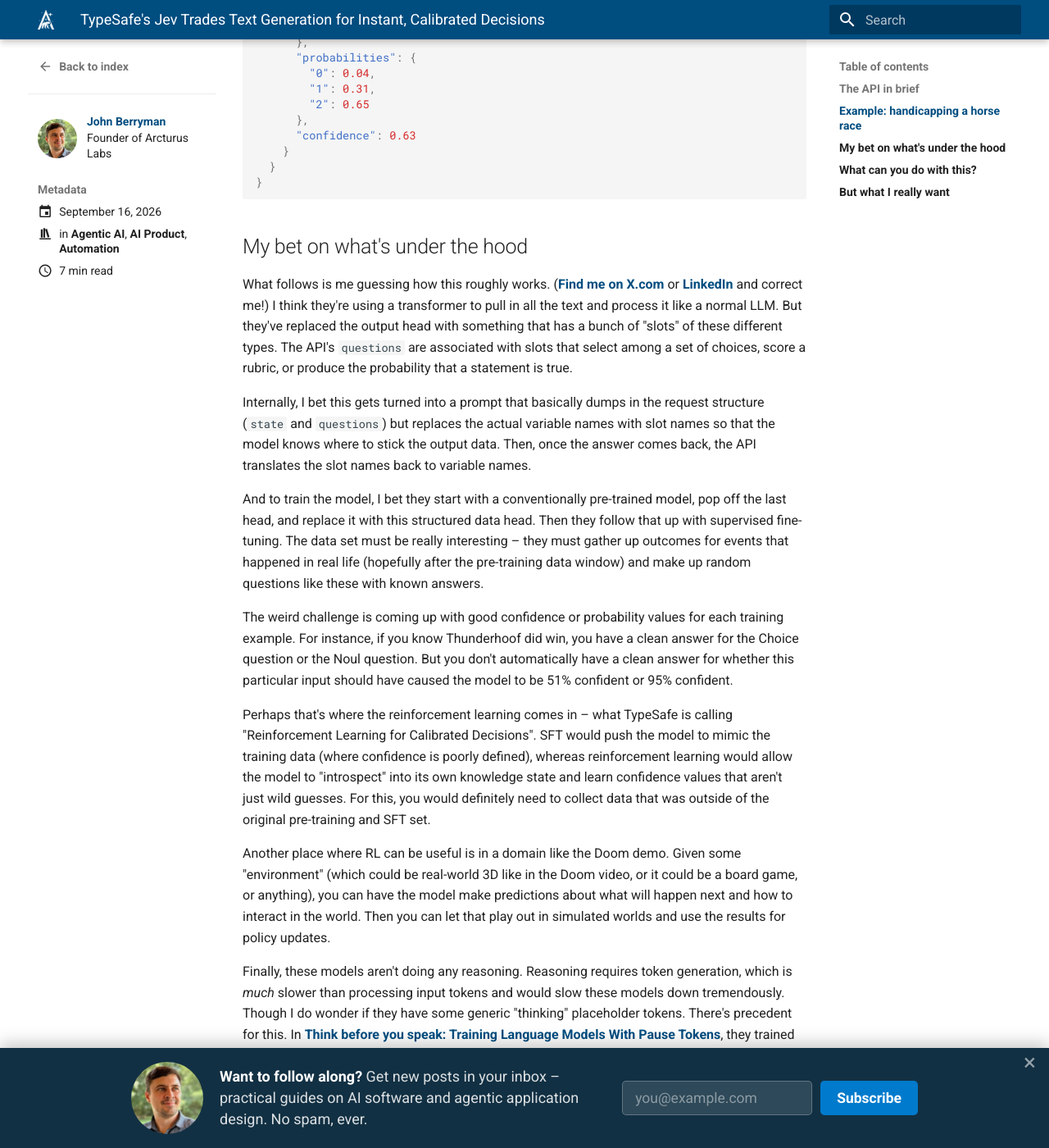
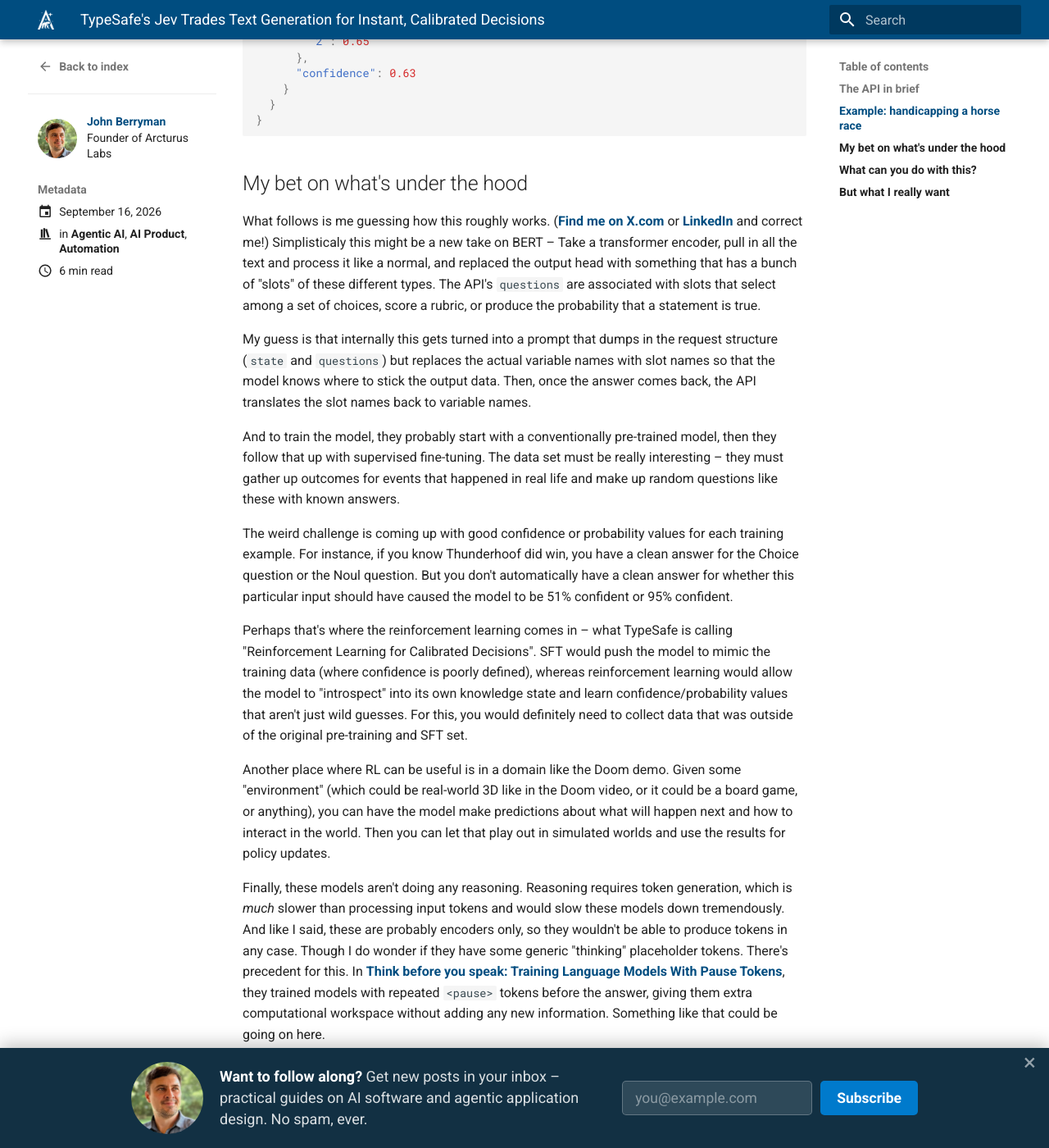
Before and after one commit to arcturus-labs/blog, an MkDocs documentation site: the page built from docs/blog/posts/typesafe_jev_trades_text_generation_for_instant_calibrated_decisions.md, in a window 1280 px wide and 1400 px high, scrolled down 2357 px. Shown: the whole window at 82% size. Built offline with MkDocs 1.6.1 and Material for MkDocs 9.7.7, drawn with Linux system fonts in a browser that asks for light colours; some of the changed text lies outside the part shown.

Commit message:
Sync TypeSafe Jev post with latest draft

```diff
--- a/docs/blog/posts/typesafe_jev_trades_text_generation_for_instant_calibrated_decisions.md
+++ b/docs/blog/posts/typesafe_jev_trades_text_generation_for_instant_calibrated_decisions.md
@@ -11,13 +11,13 @@
 
 # TypeSafe's Jev Trades Text Generation for Instant, Calibrated Decisions
 
-TypeSafe just announced [System One models and Jev](https://typesafe.ai/blog/introducing-system-one-models-and-jev), and it's an interesting new take on transformer-based language models that could be _really_ useful if some of their claims bear out.
+TypeSafe just announced [System One models and Jev](https://typesafe.ai/blog/introducing-system-one-models-and-jev), and it's an interesting new take on transformer-based language models that could be _really_ useful.
 
-The basic idea: you send the model a `state` (all the text or JSON data you want it to consider) plus a list of `questions` you want answered. But instead of responding with more text predicted one token at a time, Jev responds with `answers` to those questions, almost instantaneously. The answers can be of a few different types: a `choice` picks one item from a fixed list, a `noul` (whatever the heck that means) gives the probability from zero to one that something is true, and a `score` picks a position on an ordered rubric. Each answer also comes back with probabilities and (except `noul`, weirdly) a confidence value.
+The basic idea: you send the model a `state` (all the text or JSON data you want it to consider) plus a list of `questions` you want answered. But instead of responding with more text predicted one token at a time, Jev responds with `answers` to those questions, almost instantaneously. The answers come in three flavors – `choice`, `noul`, and `score` – which I'll describe below.
 
 <!-- more -->
 
-The utility of this model comes from its speed and the accuracy with which it makes its numerical predictions. Conventional LLMs are orders of magnitude slower, and if you ask how confident they are, they famously just make crap up that has little bearing on reality.
+The utility of this model comes from its speed and the accuracy with which it makes its numerical predictions. Conventional LLMs are orders of magnitude slower, and if you ask how confident they are, they'll give you a number that often has little bearing on reality.
 
 The demos for Jev are super impressive. Literally, stop reading my blog post right now and go look at the Doom demo. They are sending 7 requests per second and having Jev predict which button should be pressed in real time. Jev can easily navigate the Doom map and blow away the baddies. ... Try that with an LLM.
 
@@ -113,19 +113,19 @@
 
 ## My bet on what's under the hood
 
-What follows is me guessing how this roughly works. ([Find me on X.com](https://x.com/JnBrymn) or [LinkedIn](https://www.linkedin.com/in/john-berryman-864b1713/) and correct me!) I think they're using a transformer to pull in all the text and process it like a normal LLM. But they've replaced the output head with something that has a bunch of "slots" of these different types. The API's `questions` are associated with slots that select among a set of choices, score a rubric, or produce the probability that a statement is true.
+What follows is me guessing how this roughly works. ([Find me on X.com](https://x.com/JnBrymn) or [LinkedIn](https://www.linkedin.com/in/john-berryman-864b1713/) and correct me!) Simplisticaly this might be a new take on BERT – Take a transformer encoder, pull in all the text and process it like a normal, and replaced the output head with something that has a bunch of "slots" of these different types. The API's `questions` are associated with slots that select among a set of choices, score a rubric, or produce the probability that a statement is true.
 
-Internally, I bet this gets turned into a prompt that basically dumps in the request structure (`state` and `questions`) but replaces the actual variable names with slot names so that the model knows where to stick the output data. Then, once the answer comes back, the API translates the slot names back to variable names.
+My guess is that internally this gets turned into a prompt that dumps in the request structure (`state` and `questions`) but replaces the actual variable names with slot names so that the model knows where to stick the output data. Then, once the answer comes back, the API translates the slot names back to variable names.
 
-And to train the model, I bet they start with a conventionally pre-trained model, pop off the last head, and replace it with this structured data head. Then they follow that up with supervised fine-tuning. The data set must be really interesting – they must gather up outcomes for events that happened in real life (hopefully after the pre-training data window) and make up random questions like these with known answers.
+And to train the model, they probably start with a conventionally pre-trained model, then they follow that up with supervised fine-tuning. The data set must be really interesting – they must gather up outcomes for events that happened in real life and make up random questions like these with known answers.
 
 The weird challenge is coming up with good confidence or probability values for each training example. For instance, if you know Thunderhoof did win, you have a clean answer for the Choice question or the Noul question. But you don't automatically have a clean answer for whether this particular input should have caused the model to be 51% confident or 95% confident.
 
-Perhaps that's where the reinforcement learning comes in – what TypeSafe is calling "Reinforcement Learning for Calibrated Decisions". SFT would push the model to mimic the training data (where confidence is poorly defined), whereas reinforcement learning would allow the model to "introspect" into its own knowledge state and learn confidence values that aren't just wild guesses. For this, you would definitely need to collect data that was outside of the original pre-training and SFT set.
+Perhaps that's where the reinforcement learning comes in – what TypeSafe is calling "Reinforcement Learning for Calibrated Decisions". SFT would push the model to mimic the training data (where confidence is poorly defined), whereas reinforcement learning would allow the model to "introspect" into its own knowledge state and learn confidence/probability values that aren't just wild guesses. For this, you would definitely need to collect data that was outside of the original pre-training and SFT set.
 
 Another place where RL can be useful is in a domain like the Doom demo. Given some "environment" (which could be real-world 3D like in the Doom video, or it could be a board game, or anything), you can have the model make predictions about what will happen next and how to interact in the world. Then you can let that play out in simulated worlds and use the results for policy updates.
 
-Finally, these models aren't doing any reasoning. Reasoning requires token generation, which is _much_ slower than processing input tokens and would slow these models down tremendously. Though I do wonder if they have some generic "thinking" placeholder tokens. There's precedent for this. In [Think before you speak: Training Language Models With Pause Tokens](https://arxiv.org/abs/2310.02226), they trained models with repeated `<pause>` tokens before the answer, giving them extra computational workspace without adding any new information. So maybe there's something like that going on here.
+Finally, these models aren't doing any reasoning. Reasoning requires token generation, which is _much_ slower than processing input tokens and would slow these models down tremendously. And like I said, these are probably encoders only, so they wouldn't be able to produce tokens in any case. Though I do wonder if they have some generic "thinking" placeholder tokens. There's precedent for this. In [Think before you speak: Training Language Models With Pause Tokens](https://arxiv.org/abs/2310.02226), they trained models with repeated `<pause>` tokens before the answer, giving them extra computational workspace without adding any new information. Something like that could be going on here.
 
 ## What can you do with this?
 
```
Also changed, not shown: other parts of docs/blog/posts/typesafe_jev_trades_text_generation_for_instant_calibrated_decisions.md (+1 -1 lines).
